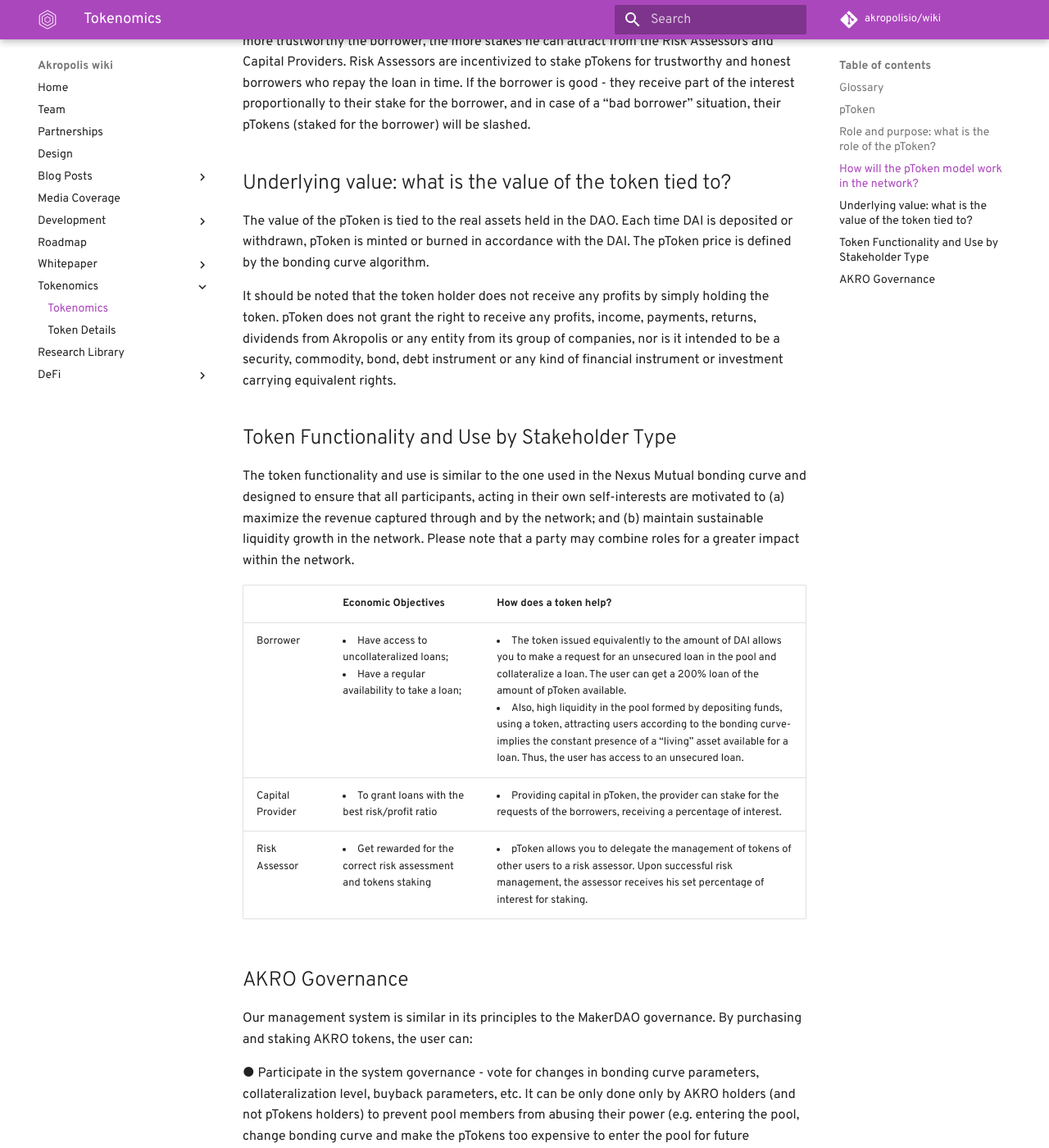
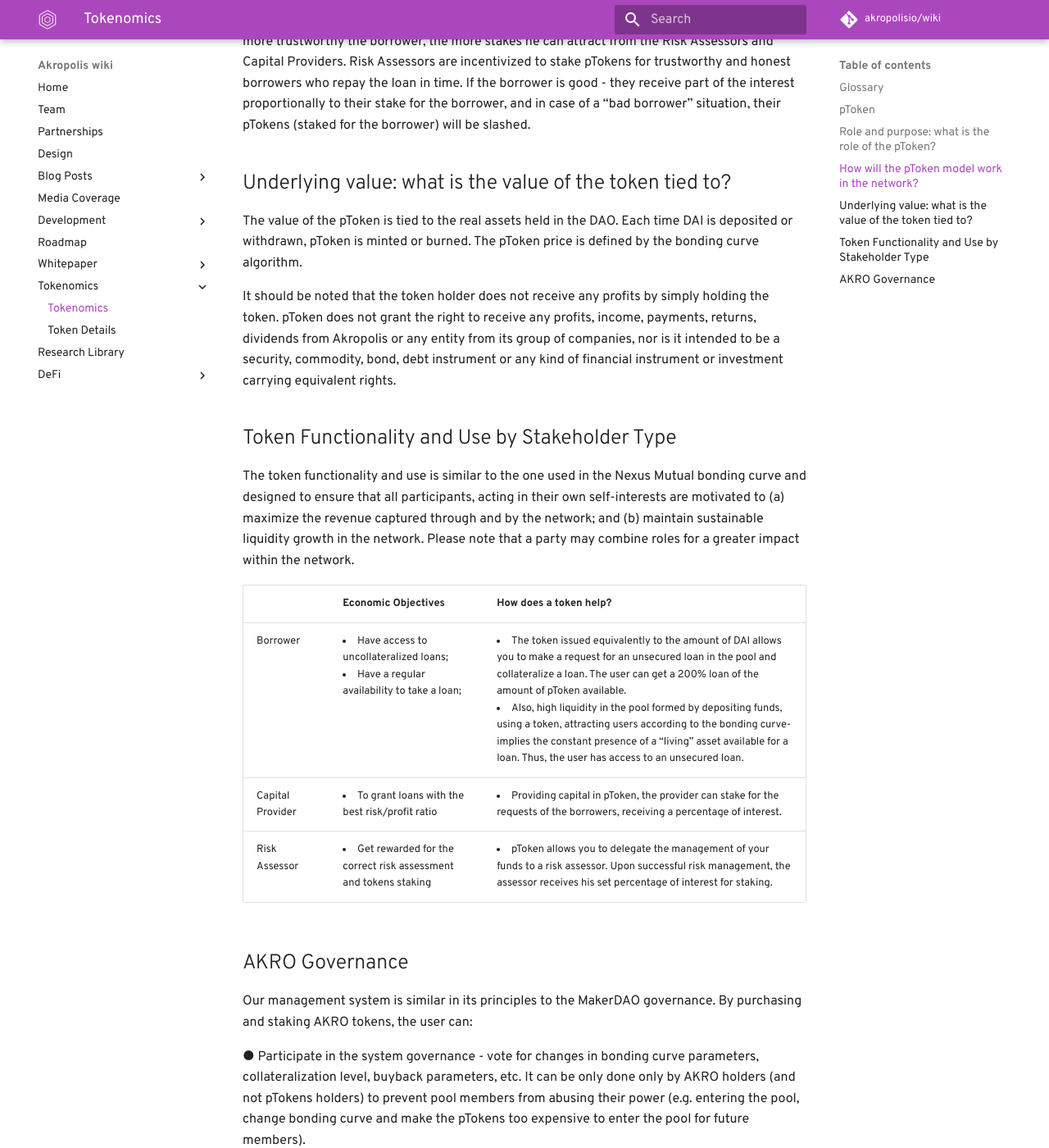
Before and after one commit to kaonone/wiki, an MkDocs documentation site: the page built from docs/tokenomics.md, in a window 1280 px wide and 1400 px high, scrolled down 1412 px. Shown: the whole window at 82% size. Built offline with MkDocs 1.6.1 and Material for MkDocs 9.7.7, drawn with Linux system fonts in a browser that asks for light colours; some web fonts are replaced; comment, search, counter and statistics services are not loaded; old or Windows-style settings are respelled for this version of MkDocs; some of the changed text lies outside the part shown.

Commit message:
Update tokenomics.md

```diff
--- a/docs/tokenomics.md
+++ b/docs/tokenomics.md
@@ -34,7 +34,7 @@
 
 ## Underlying value: what is the value of the token tied to?
 
-The value of the pToken is tied to the real assets held in the DAO. Each time DAI is deposited or withdrawn, pToken is minted or burned in accordance with the DAI. The pToken price is defined by the bonding curve algorithm.
+The value of the pToken is tied to the real assets held in the DAO. Each time DAI is deposited or withdrawn, pToken is minted or burned. The pToken price is defined by the bonding curve algorithm.
 
 It should be noted that the token holder does not receive any profits by simply holding the token. pToken does not grant the right to receive any profits, income, payments, returns, dividends from Akropolis or any entity from its group of companies, nor is it intended to be a security, commodity, bond, debt instrument or any kind of financial instrument or investment carrying equivalent rights.
 
@@ -47,7 +47,7 @@
 |----------	|-------------	|---	|
 | Borrower 	|  <li>Have access to uncollateralized loans; <li>Have a regular availability to take a loan;|  <li>The token issued equivalently to the amount of DAI allows you to make a request for an unsecured loan in the pool and collateralize a loan. The user can get a 200% loan of the amount of pToken available. <li>Also, high liquidity in the pool formed by depositing funds, using a token, attracting users according to the bonding curve-  implies the constant presence of a “living” asset available for a loan. Thus, the user has access to an unsecured loan.  |
 | Capital Provider 	|  <li>To grant loans with the best risk/profit ratio  |  <li>Providing capital in pToken, the provider can stake for the requests of the borrowers, receiving a percentage of interest.  |
-|  Risk Assessor  |  <li>Get rewarded for the correct risk assessment and tokens staking  |  <li>pToken allows you to delegate the management of tokens of other users to a risk assessor. Upon successful risk management, the assessor receives his set percentage of interest for staking.  |
+|  Risk Assessor  |  <li>Get rewarded for the correct risk assessment and tokens staking  |  <li>pToken allows you to delegate the management of your funds to a risk assessor. Upon successful risk management, the assessor receives his set percentage of interest for staking.  |
 
 
 ## AKRO Governance
@@ -57,7 +57,7 @@
 
 ●	Participate in the system governance - vote for changes in bonding curve parameters, collateralization level, buyback parameters, etc. It can be only done only by AKRO holders (and not pTokens holders) to prevent pool members from abusing their power (e.g. entering the pool, change bonding curve and make the pTokens too expensive to enter the pool for future members).
 
-●	Buyback & Burn - there is a spread between enter and exit price of the pToken, which forms pool earnings (formula in [Bonding curve mechanics]). It is used for AKRO tokens buyback from the market and burn it.
+●	Buyback & Burn - there is a spread between enter and exit price of the pToken, which forms pool earnings (formula in [Bonding curve mechanics](https://wiki.akropolis.io/pool/#bonding-curve-mechanics)). It is used for AKRO tokens buyback and burn.
 
 
 
```
